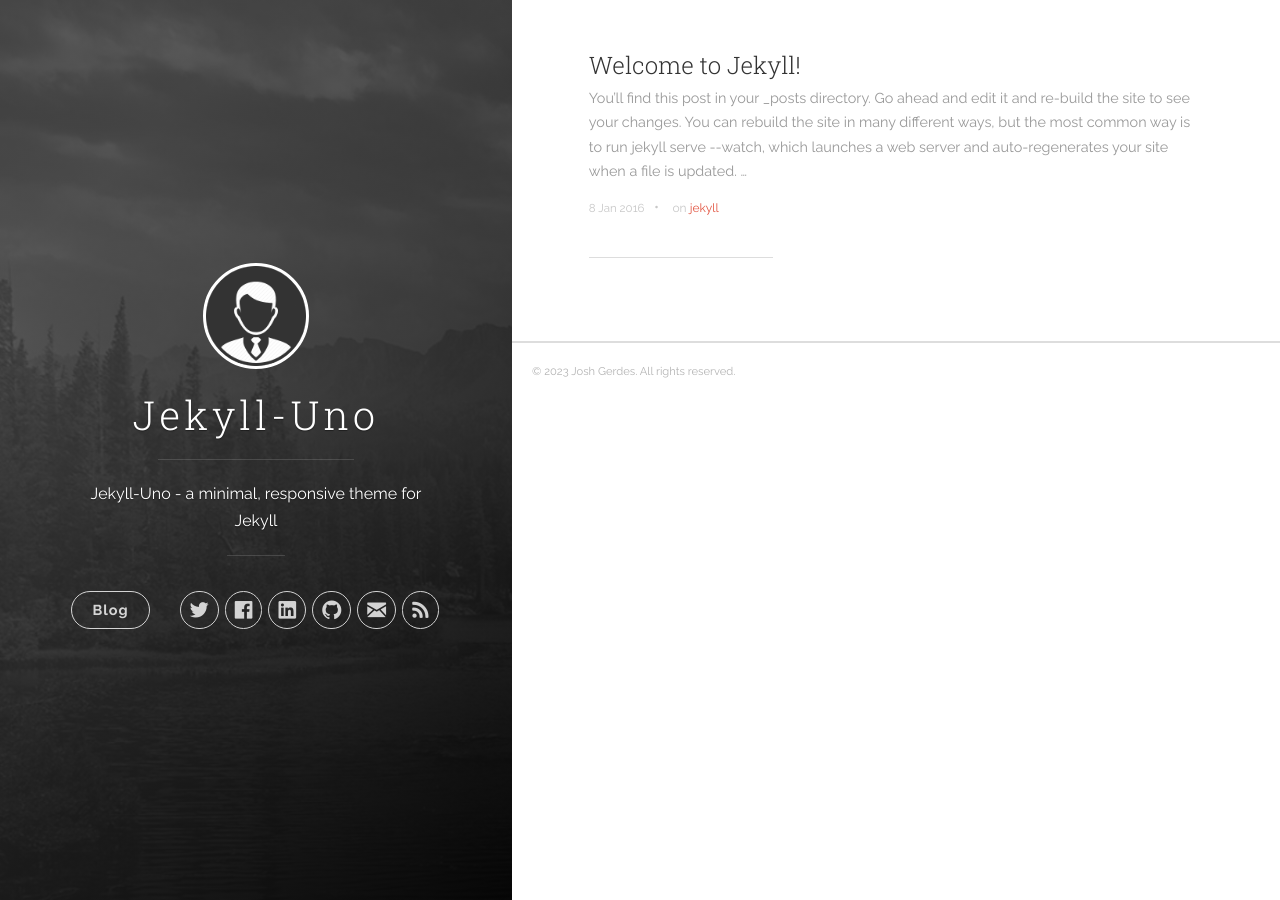
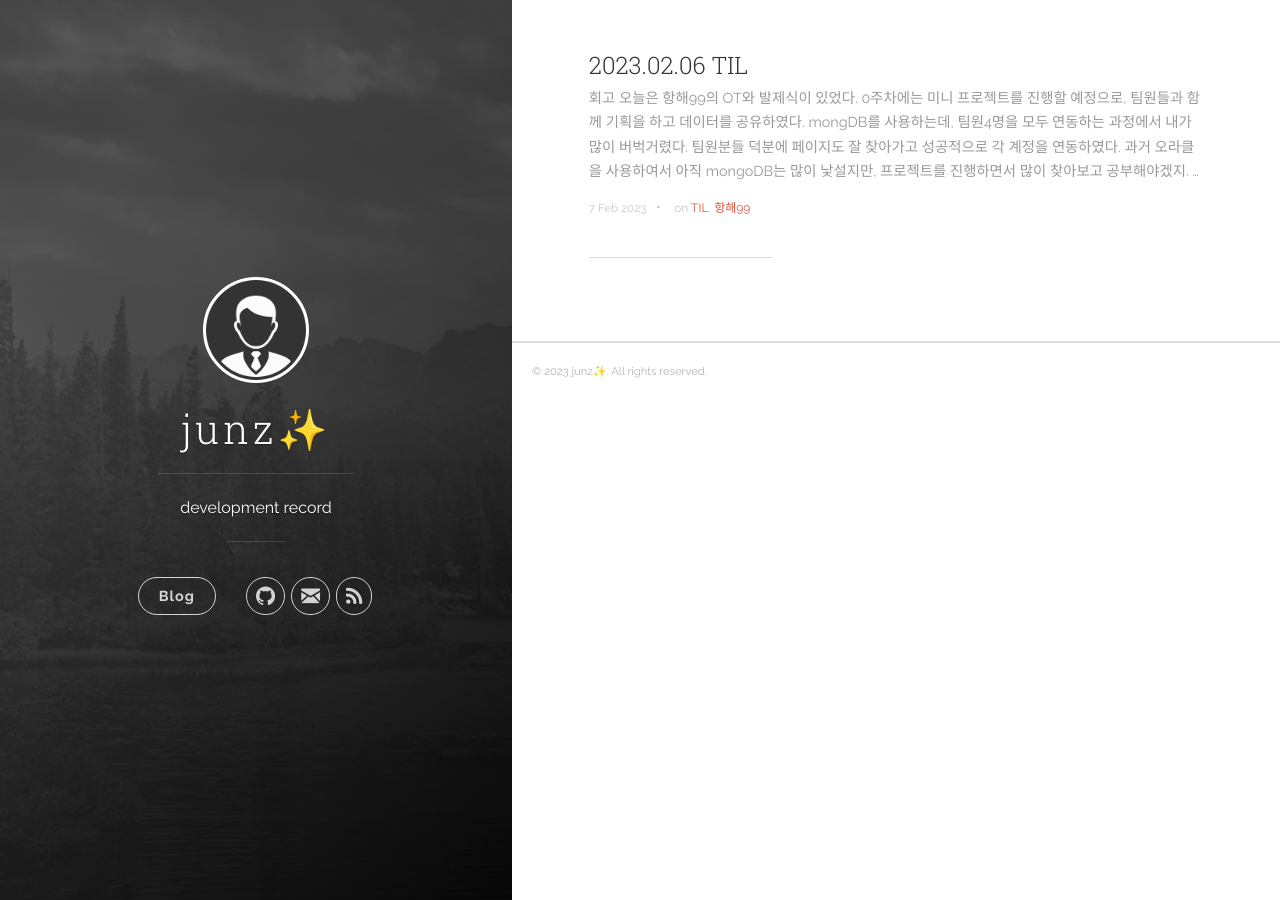
Before and after one commit to kim-junz/kim-junz.github.io, a Jekyll site: the page built from index.html, in a window 1280 px wide. Built offline with Jekyll 4.4.1, drawn with Linux system fonts in a browser that asks for light colours; the list of posts is cut into pages by our own code.

Commit message:
디자인 변경 및 포스트 작성

````diff
--- a/_config.yml
+++ b/_config.yml
@@ -1,6 +1,6 @@
 # Site settings
-title: Jekyll-Uno
-description: "Jekyll-Uno - a minimal, responsive theme for Jekyll"
+title: junz✨
+description: "development record"
 url: "https://kim-junz.github.io/"
 baseurl: ""
 # google_analytics: 'UA-XXXXXX-X'
@@ -8,12 +8,12 @@
 # disable_landing_page: true
 
 author:
-  name: "Josh Gerdes"
-  email: josh@joshgerdes.com
-  twitter_username: joshgerdes
-  facebook_username: joshgerdes
-  github_username: joshgerdes
-  linkedin_username: joshgerdes
+  name: "junz✨"
+  email: kimnoc707@gmail.com
+  twitter_username:
+  facebook_username:
+  github_username: kim-junz
+  linkedin_username:
 
 defaults:
   - scope:
--- a/_posts/2016-01-08-welcome-to-jekyll.markdown
+++ /dev/null
@@ -1,25 +0,0 @@
----
-title:  "Welcome to Jekyll!"
-date:   2016-01-08 15:04:23
-categories: [jekyll]
-tags: [jekyll]
----
-You’ll find this post in your `_posts` directory. Go ahead and edit it and re-build the site to see your changes. You can rebuild the site in many different ways, but the most common way is to run `jekyll serve --watch`, which launches a web server and auto-regenerates your site when a file is updated.
-
-To add new posts, simply add a file in the `_posts` directory that follows the convention `YYYY-MM-DD-name-of-post.ext` and includes the necessary front matter. Take a look at the source for this post to get an idea about how it works.
-
-Jekyll also offers powerful support for code snippets:
-
-``` ruby
-def print_hi(name)
-  puts "Hi, #{name}"
-end
-print_hi('Tom')
-#=> prints 'Hi, Tom' to STDOUT.
-```
-
-Check out the [Jekyll docs][jekyll] for more info on how to get the most out of Jekyll. File all bugs/feature requests at [Jekyll’s GitHub repo][jekyll-gh]. If you have questions, you can ask them on [Jekyll’s dedicated Help repository][jekyll-help].
-
-[jekyll]:      http://jekyllrb.com
-[jekyll-gh]:   https://github.com/jekyll/jekyll
-[jekyll-help]: https://github.com/jekyll/jekyll-help
--- /dev/null
+++ b/_posts/2023-02-07-2023.02.07 TIL.md
@@ -0,0 +1,71 @@
+---
+title: "2023.02.06 TIL" #제목 영역
+date: 2023-02-07 #업데이트 날짜/시간
+categories: [TIL] #카테고리를 나눠줄 수 있음?! TIL, WIL, Project
+tags: [TIL, 항해99] #태그예시: TIL, WIL, Project
+---
+
+`회고`
+오늘은 항해99의 OT와 발제식이 있었다. 0주차에는 미니 프로젝트를 진행할 예정으로, 팀원들과 함께 기획을 하고 데이터를 공유하였다. mongDB를 사용하는데, 팀원4명을 모두 연동하는 과정에서 내가 많이 버벅거렸다. 팀원분들 덕분에 페이지도 잘 찾아가고 성공적으로 각 계정을 연동하였다.
+과거 오라클을 사용하여서 아직 mongoDB는 많이 낯설지만, 프로젝트를 진행하면서 많이 찾아보고 공부해야겠지.
+
+오전에는 Git, GitHub 강의를 듣고, 간단하게 push까지만 먼저 강의를 들은 다음 회고를 위해 GitBlog를 개설하였다.
+예전에 한번 블로그 개설에 실패한적이 있었는데, 1개월 전 로컬까지 띄우는데 성공하였지만 아직 Git과 Github을 몰랐기 때문에 배포를 실패하였었다.
+
+의도한건 아니지만 덕분에 git init에서부터 push까지 제대로 복습해볼수 있었다.
+ruby와 jekyll은 아직 잘 모르겠으나, 블로그를 만들면서 문제가 있었다.
+
+`문제1.` jekyll new ./를 진행했을때 설치가 되지 않는 문제
+
+```ruby
+Conflict: C:/Users/nonof/Documents/GitHub/kim-junz.github.io exists and is not empty.
+                    Ensure C:/Users/nonof/Documents/GitHub/kim-junz.github.io is empty or else try again with `--force` to proceed and overwrite any files.
+```
+
+위와같은 에러로 인해 --force를 쓰고자 찾아보았고, force는 강제적으로 집행하는 의미를 갖고있다고함
+
+```ruby
+jekyll new ./ --force
+```
+
+위와같이 작성해주면 설치를 진행할 수 있음
+
+`문제2.` jekyll 디자인 템플릿을 이용하였는데, 로컬 폴더에 템플릿을 복사한 후 서버를 실행하면 화면이 깨져보이는 현상
+
+```ruby
+#_config 파일을 열고 exclude에 vendor/를 추가
+```
+
+위 문제는 원인을 명확하게 찾기는 힘들었으나, 해결방법을 찾아 적용하였음
+
+`문제3.` 템플릿 적용 후 로컬 주소로 접속하면 404가 뜨며, `로컬주소/템플릿명` 으로 접속해야 템플릿이 적용된 화면을 볼 수 있는 문제
+
+```ruby
+#_config 파일을 열고, baseurl에 따옴표('') 혹은 쌍따옴표("")안에 내용이 있다면 지우기
+# 추가로, url에는 내깃블로그 주소를 넣으면 됨
+
+url: 'https://kim-junz.github.io/'
+baseurl: ''
+
+```
+
+생각보다 더 많이 깃블로그 생성은 나같은 초보에게는 어려웠다.
+그럼에도 불구하고 계속 진행하려고 했던것은 Git과 Github에 익숙해지기 위해서였기 때문에
+
+계속 반복되는 적용으로 인해 하루뿐이었지만 많은 공부가 되었다.
+
+이 블로그에는 블로그 포스팅 용도 말고 GitHub 타임라인 페이지를 추가하싶어
+템플릿을 바꾸기위해 많은 시간을 할애하였는데 아직은 역부족인것같다.
+
+구조가 내가 알고있는 html구조가 아니어서 지금은 여기서 만족하고
+조금 더 jekyll과 구조에 대해서 공부를 진행을 해봐야할것 같다.
+
+`참고 사이트`
+아래는 내가 Gitblog를 만들면서 참고하였던 블로그이다.
+아주 쉽게 정리해주셨고 1~4시리즈가 있으니 하나씩 보면서 따라하면 블로그 생성이 가능하다
+
+```ruby
+https://wlqmffl0102.github.io/posts/Making-Git-blogs-for-beginners-1/
+```
+
+내일부터는 이제 본격적으로 프로젝트를 개발하기 위해 시간을 쏟아야할것 같다.
````
